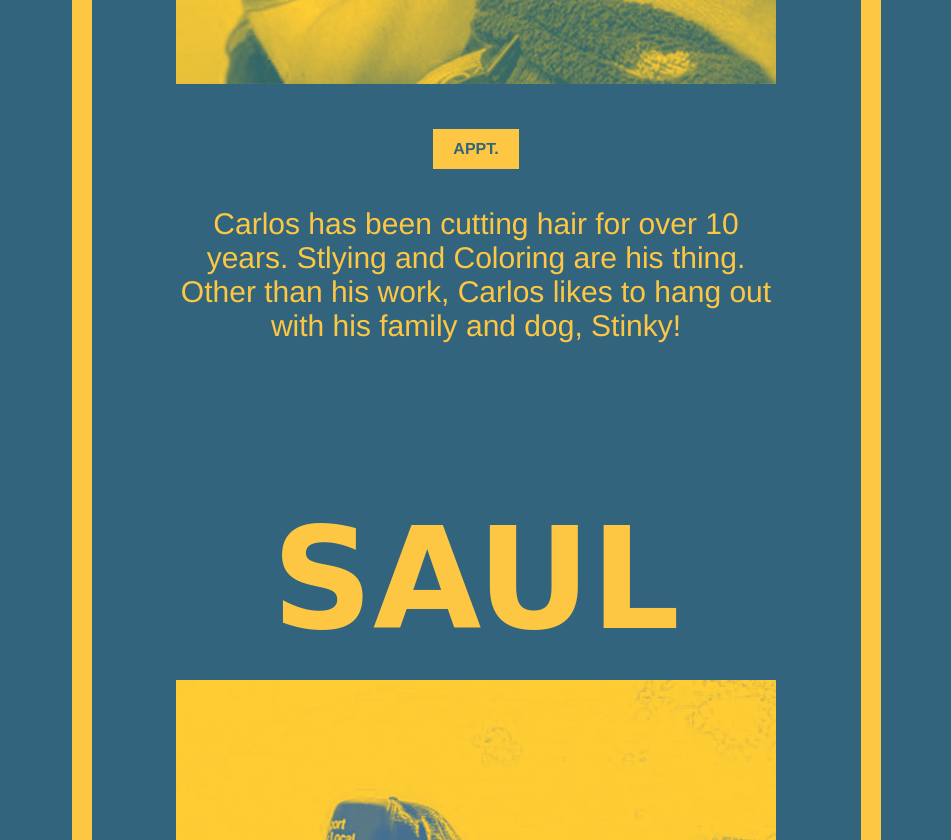
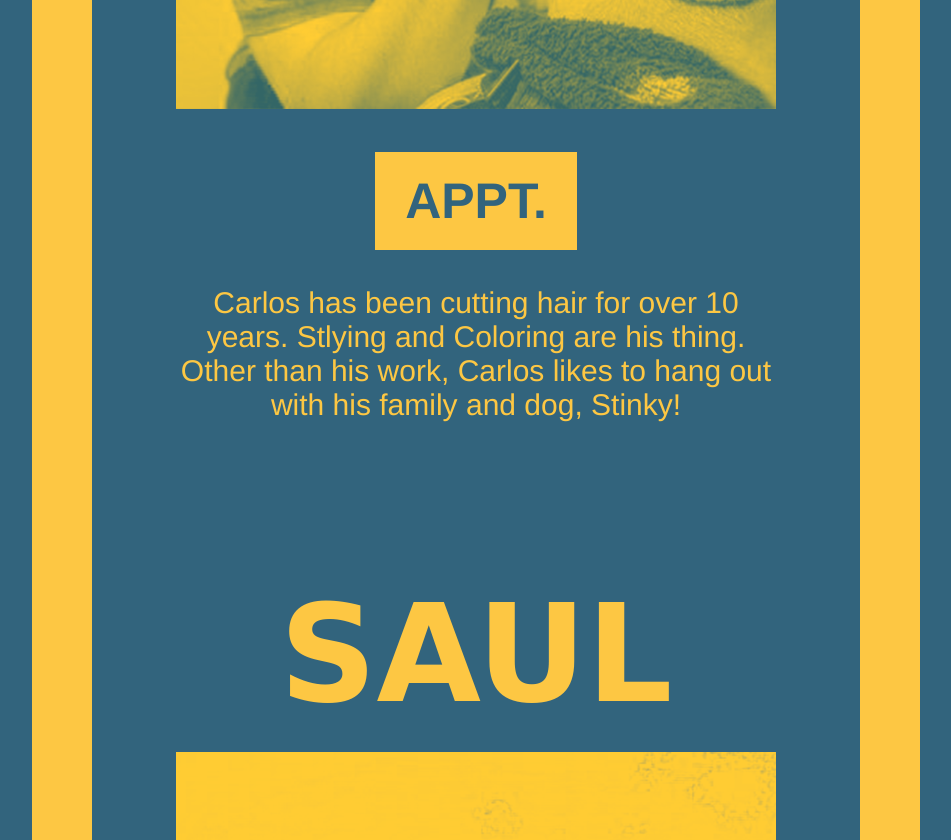
Before and after one commit to 594209/better-days, a plain HTML site: page index.html in a window 1280 px wide. Shown: the part 1960-2800 px from the top of the page, without its empty margins (164-1115 px from the left). Drawn offline with Linux system fonts and the light colour scheme; a web font is replaced by a local one.

Commit message:
finished
finalstuff

```diff
--- a/css/betterdays.css
+++ b/css/betterdays.css
@@ -4,21 +4,12 @@ body{
 	background-color: #32647d;
 	color:  #fdc743;
 	text-align: center;
-	border: 20px solid #fdc743;
-	max-width: 769px;
+	border: 60px solid #fdc743;
+	max-width: 768px;
 }
 
-
-
-div {
-  max-width: 500px;
-  height: 100px;
-  background-color: powderblue;
-}
-
-
 h1{
-	font-size: 140px;
+	font-size: 135px;
 	text-align: center;
 	font-family: 'Spicy Rice', cursive;
 }
@@ -59,11 +50,11 @@ p {
   background-color: #fdc743;
   border: none;
   color: #32647d;
-  padding: 11px 20px;
+  padding: 20px 30px;
   text-align: center;
   text-decoration: none;
   display: inline-block;
-  font-size: 16px;
-  margin: 4px 2px;
+  font-size: 50px;
+  margin: 2px 2px;
   cursor: pointer
 }
--- a/index.html
+++ b/index.html
@@ -12,9 +12,10 @@
 			<h3>
 			<br>
 			<br>
-			<b>Better Days Barber Studio <br>
+			Better Days Barber Studio <br>
 			860 W. 18th St. Merced, CA <br>
-			+1 209 230 0256</b><br>
+			+1 209 230 0256
+			<br>
 			<br>
 			<br>
 			<img src="img/better-day-barber-studio.png">
```
